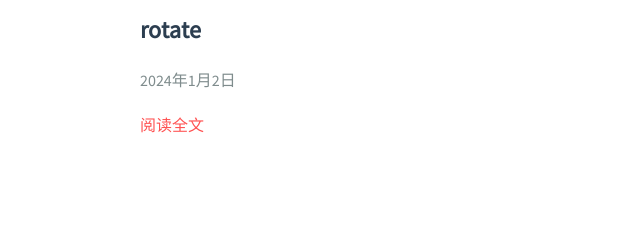
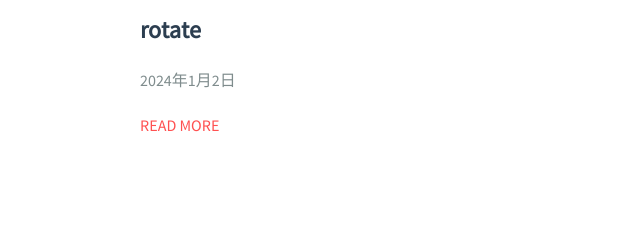
Before and after one commit to happychl/tools, a plain HTML site: page index.html in a window 1280 px wide. Shown: the part 122-362 px from the top of the page, 0-640 px from the left. Drawn offline with Linux system fonts and the light colour scheme.

Commit message:
Site updated: 2024-01-02 15:22:36

```diff
--- a/index.html
+++ b/index.html
@@ -1,2 +1,2 @@
 <!DOCTYPE html><html lang="zh-CN"><head><meta charset="utf-8"><meta name="X-UA-Compatible" content="IE=edge"><title> Tools</title><meta name="description" content="A Blog Powered By Hexo"><meta name="viewport" content="width=device-width, initial-scale=1"><link rel="icon" href="/favicon.ico"><link rel="stylesheet" href="/css/prontera.css"><link rel="search" type="application/opensearchdescription+xml" href="http://example.com/atom.xml" title="Tools"><meta name="generator" content="Hexo 7.0.0"><link rel="alternate" href="/atom.xml" title="Tools" type="application/atom+xml">
-</head><body><header class="feature-header"><nav class="component-nav"><ul><div class="logo-container"><a href="/"><h2 class="title">Tools</h2></a></div><a href="/" target="_self" class="li component-nav-item"><p class="selected">INDEX</p></a><a href="/archives" target="_self" class="li component-nav-item"><p>ARCHIVES</p></a></ul></nav></header><main class="container"><div id="body-container"><div id="post-list" class="left"><div class="home post-list"><div class="post-list-item"><article class="post-block"><h2 class="post-title"><a href="/2024/01/02/rotate/" class="post-title-link">rotate</a></h2><div class="post-info">2024年1月2日</div><div class="post-content"></div><a href="/2024/01/02/rotate/" class="read-more">阅读全文</a></article></div></div></div><div id="sidebar" class="left"><div id="about-panel"><div class="info"><div class="title">迷途小书童</div><div class="url">http://example.com</div><div class="bio">十年饮冰·难凉热血</div></div><img src="/images/avatar.png" class="avatar"></div></div></div><div class="clear"></div></main><footer class="footer-container"><div class="paginator"></div><div class="copyright"><p>© 2017 - 2024 <a href="http://example.com">迷途小书童</a>, powered by <a href="https://hexo.io/" target="_blank">Hexo</a> and <a href="https://github.com/AngryPowman/hexo-theme-prontera" target="_blank">hexo-theme-prontera</a>.</p></div></footer></body></html>
+</head><body><header class="feature-header"><nav class="component-nav"><ul><div class="logo-container"><a href="/"><h2 class="title">Tools</h2></a></div><a href="/" target="_self" class="li component-nav-item"><p class="selected">INDEX</p></a><a href="/archives" target="_self" class="li component-nav-item"><p>ARCHIVES</p></a></ul></nav></header><main class="container"><div id="body-container"><div id="post-list" class="left"><div class="home post-list"><div class="post-list-item"><article class="post-block"><h2 class="post-title"><a href="/2024/01/02/rotate/" class="post-title-link">rotate</a></h2><div class="post-info">2024年1月2日</div><div class="post-content"></div><a href="/2024/01/02/rotate/" class="read-more">READ MORE</a></article></div></div></div><div id="sidebar" class="left"><div id="about-panel"><div class="info"><div class="title">迷途小书童</div><div class="url">http://example.com</div><div class="bio">十年饮冰·难凉热血</div></div><img src="/images/avatar.png" class="avatar"></div></div></div><div class="clear"></div></main><footer class="footer-container"><div class="paginator"></div><div class="copyright"><p>© 2017 - 2024 <a href="http://example.com">迷途小书童</a>, powered by <a href="https://hexo.io/" target="_blank">Hexo</a> and <a href="https://github.com/AngryPowman/hexo-theme-prontera" target="_blank">hexo-theme-prontera</a>.</p></div></footer></body></html>
```
